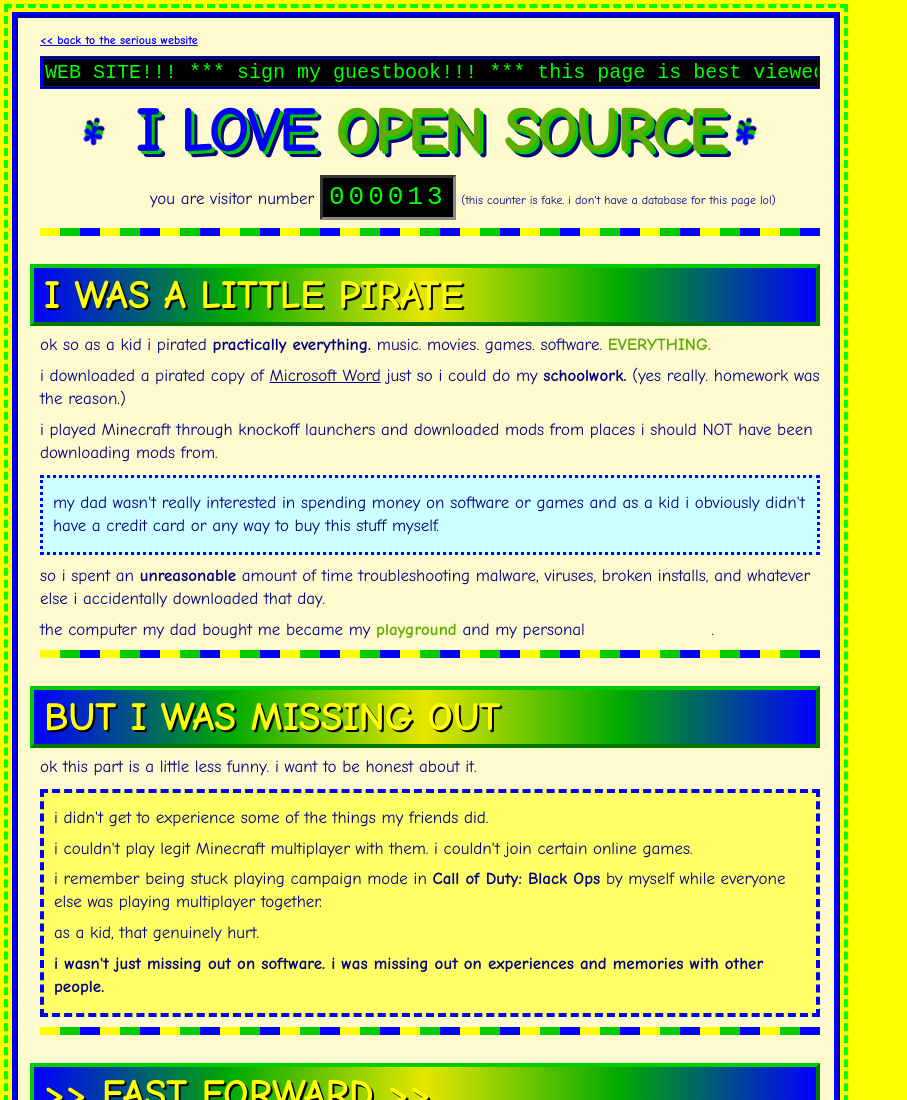
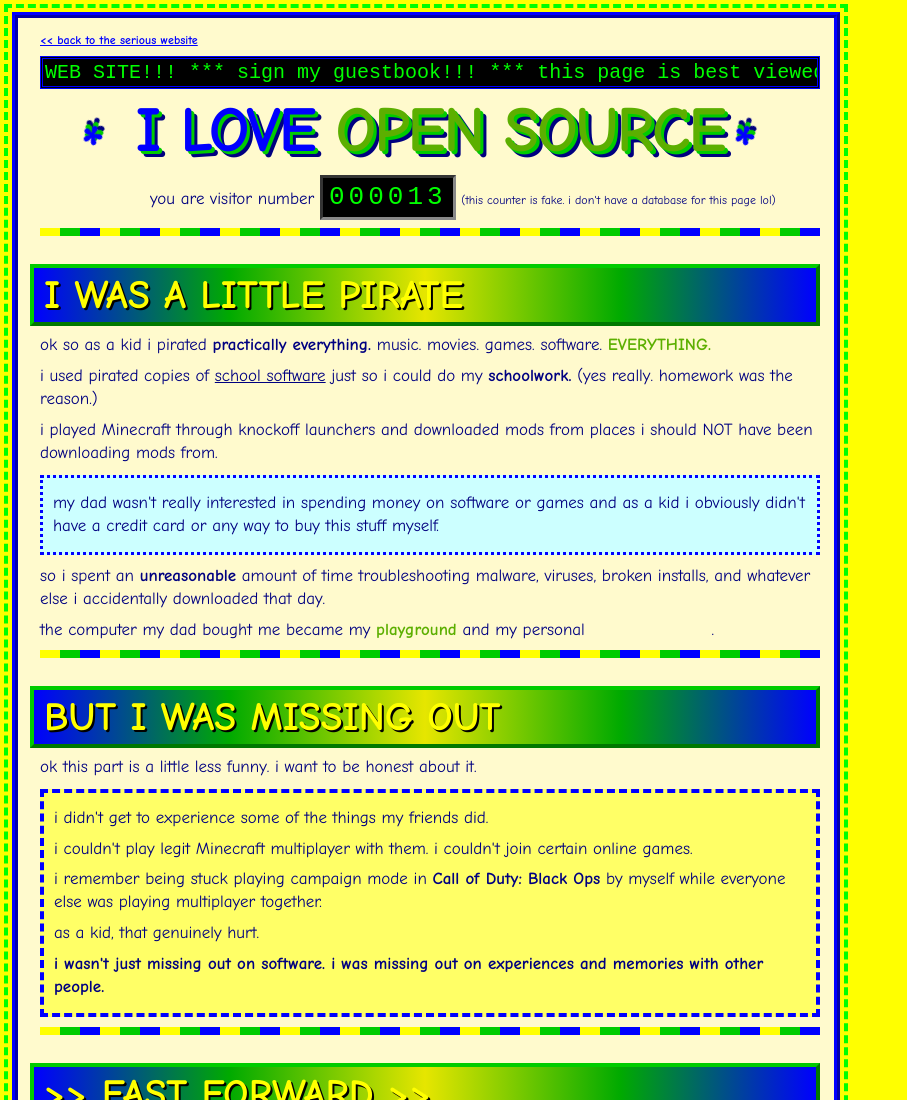
Before and after one commit to vinny-Kev/PortfolioShowCase, a plain HTML site: page i-love-open-source.html in a window 1280 px wide. Shown: the top 1100 px of the page, without its empty margins (0-907 px from the left). Drawn offline with Linux system fonts and the light colour scheme.

Commit message:
I LOVE OPEN SOURCE: say 'school software' instead of naming a vendor, and keep the page out of search results

```diff
--- a/i-love-open-source.html
+++ b/i-love-open-source.html
@@ -4,6 +4,7 @@
 <meta charset="utf-8">
 <title>~*~ I LOVE OPEN SOURCE!!! ~*~ Kevin's Page</title>
 <meta name="description" content="A small, very ugly page about why I love open source.">
+<meta name="robots" content="noindex, nofollow">
 <link rel="icon" type="image/x-icon" href="assets/favicon.jfif">
 <link rel="stylesheet" href="https://fonts.googleapis.com/css2?family=Comic+Neue:wght@400;700&display=swap">
 <style>
@@ -107,7 +108,7 @@
 
 <p>ok so as a kid i pirated <b>practically everything.</b> music. movies. games. software. <span class="rainbow"><b>EVERYTHING.</b></span></p>
 
-<p>i downloaded a pirated copy of <u>Microsoft Word</u> just so i could do my <b>schoolwork.</b> (yes really. homework was the reason.)</p>
+<p>i used pirated copies of <u>school software</u> just so i could do my <b>schoolwork.</b> (yes really. homework was the reason.)</p>
 
 <p>i played Minecraft through knockoff launchers and downloaded mods from places i should NOT have been downloading mods from.</p>
 
```
